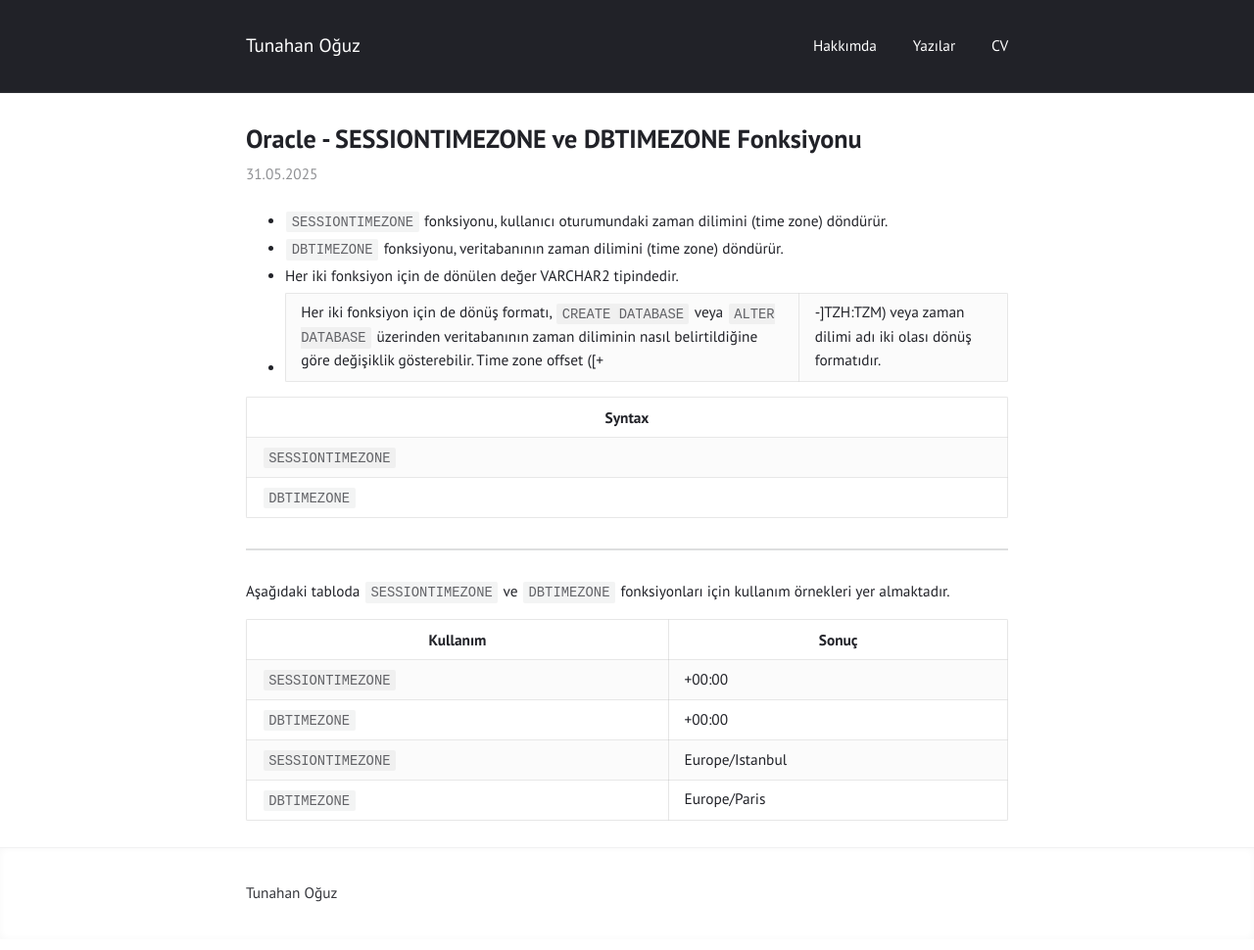
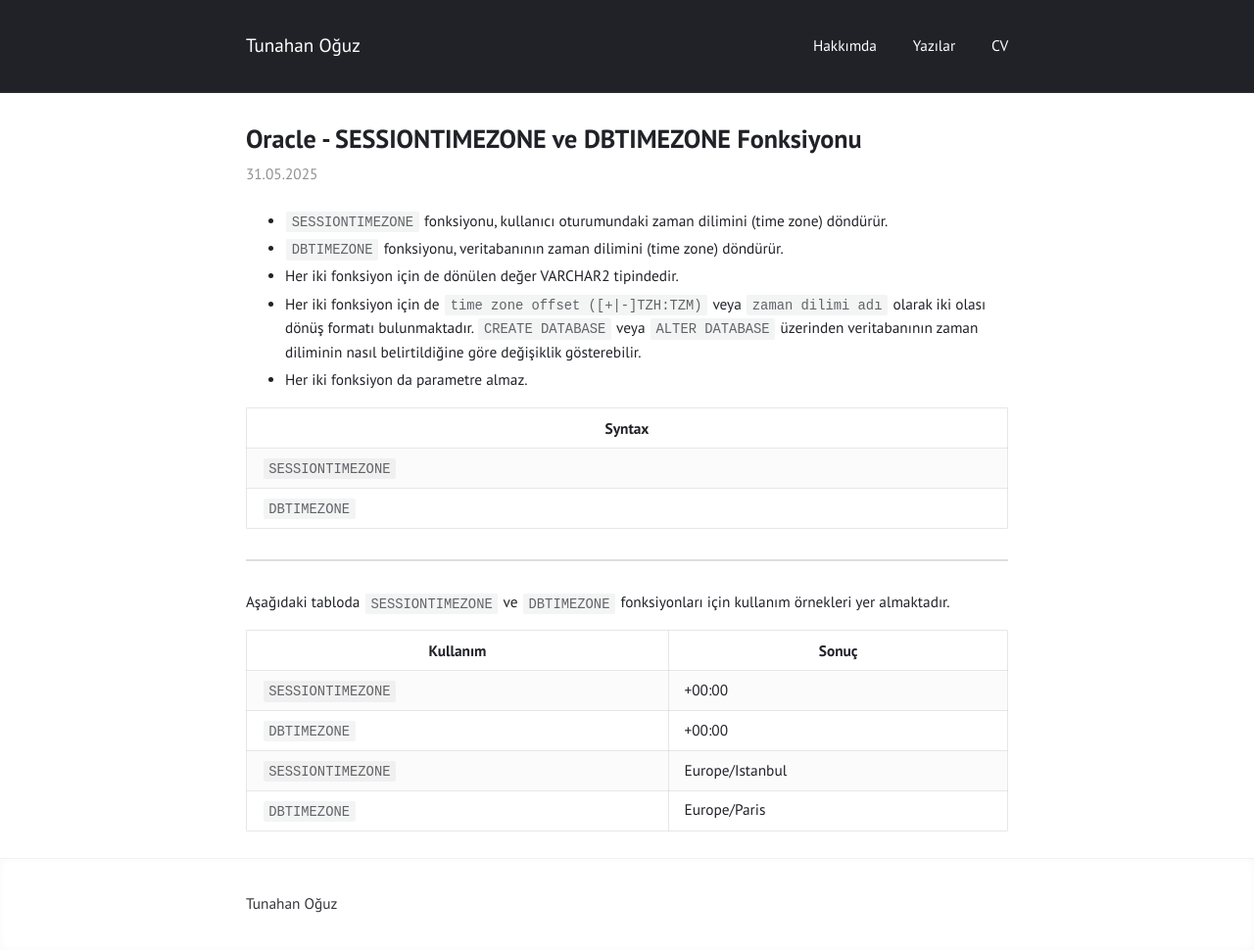
Before and after one commit to tunahanoguz/tunahanoguz.github.io, a Jekyll site: the page built from _posts/2025-05-31-oracle-SESSIONTIMEZONE-veDBTIMEZONE-fonksiyonu.md, in a window 1280 px wide. Shown: the whole page at 98% size. Built offline with Jekyll 4.4.1, drawn with Linux system fonts in a browser that asks for light colours.

Commit message:
Update 2025-05-31-oracle-SESSIONTIMEZONE-veDBTIMEZONE-fonksiyonu.md

```diff
--- a/_posts/2025-05-31-oracle-SESSIONTIMEZONE-veDBTIMEZONE-fonksiyonu.md
+++ b/_posts/2025-05-31-oracle-SESSIONTIMEZONE-veDBTIMEZONE-fonksiyonu.md
@@ -8,7 +8,8 @@ categories: oracle
 - `SESSIONTIMEZONE` fonksiyonu, kullanıcı oturumundaki zaman dilimini (time zone) döndürür.
 - `DBTIMEZONE` fonksiyonu, veritabanının zaman dilimini (time zone) döndürür.
 - Her iki fonksiyon için de dönülen değer VARCHAR2 tipindedir.
-- Her iki fonksiyon için de dönüş formatı, `CREATE DATABASE` veya `ALTER DATABASE` üzerinden veritabanının zaman diliminin nasıl belirtildiğine göre değişiklik gösterebilir. Time zone offset ([+|-]TZH:TZM) veya zaman dilimi adı iki olası dönüş formatıdır.
+- Her iki fonksiyon için de `time zone offset ([+|-]TZH:TZM)` veya `zaman dilimi adı` olarak iki olası dönüş formatı bulunmaktadır. `CREATE DATABASE` veya `ALTER DATABASE` üzerinden veritabanının zaman diliminin nasıl belirtildiğine göre değişiklik gösterebilir.
+- Her iki fonksiyon da parametre almaz.
 
 | Syntax            |
 |-------------------|
```
